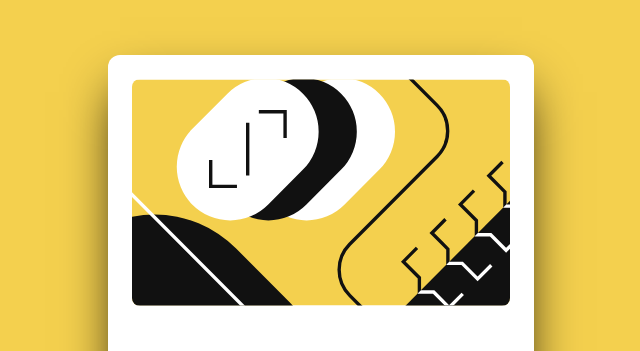
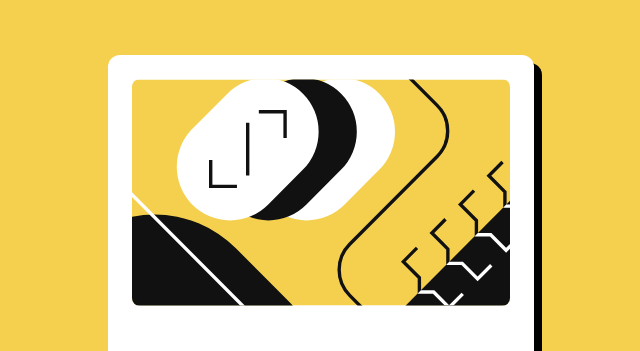
Before and after one commit to AAdedotun/blog-preview-card, a website: page index.html in a window 1280 px wide. Shown: the part 185-536 px from the top of the page, without its empty margins (319-959 px from the left). Drawn offline with Linux system fonts and the light colour scheme; a web font is replaced by a local one.

```diff
--- a/index.html
+++ b/index.html
@@ -13,7 +13,7 @@
 
 <body class="bg-brand-yellow">
   <div
-    class="flex flex-col my-60 mx-auto justify-items-start bg-white rounded lg:rounded-xl outline-1 shadow-2xl shadow-black content-center w-1/2 sm:w-1/3">
+    class="flex flex-col my-60 mx-auto justify-items-start bg-white rounded lg:rounded-xl outline-1 shadow-2xl shadow-black content-center w-1/2 sm:w-1/3 card-shadow">
     <img src="./assets/images/illustration-article.svg" alt="imagge"
       class="items-center rounded-lg sm:my-6 sm:mx-6 my-2 mx-2">
     <div class="items-start sm:mx-6 sm:my-6 mx-2 my-4">
--- a/styles.css
+++ b/styles.css
@@ -1 +1,5 @@
 @import url('https://fonts.googleapis.com/css2?family=Ancizar+Serif:ital,wght@0,300..900;1,300..900&family=DM+Sans:ital,opsz,wght@0,9..40,100..1000;1,9..40,100..1000&family=Figtree:ital,wght@0,300..900;1,300..900&family=Marcellus&family=Outfit:wght@100..900&family=Playfair:ital,opsz,wght@0,5..1200,300..900;1,5..1200,300..900&display=swap');
+
+.card-shadow {
+    box-shadow: 8px 8px 0 0 #000000;
+}
```
